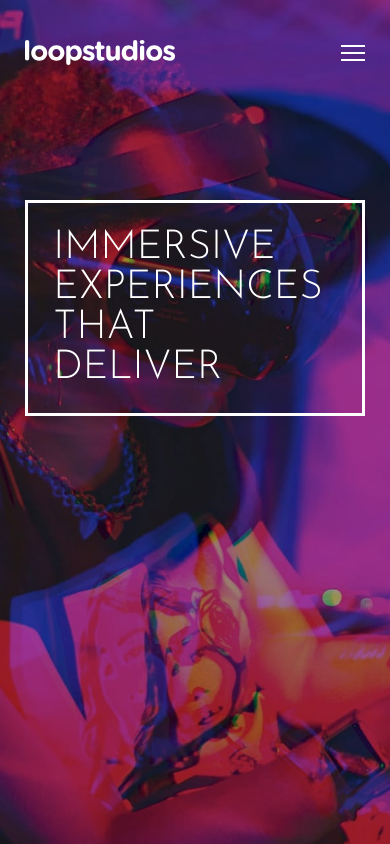
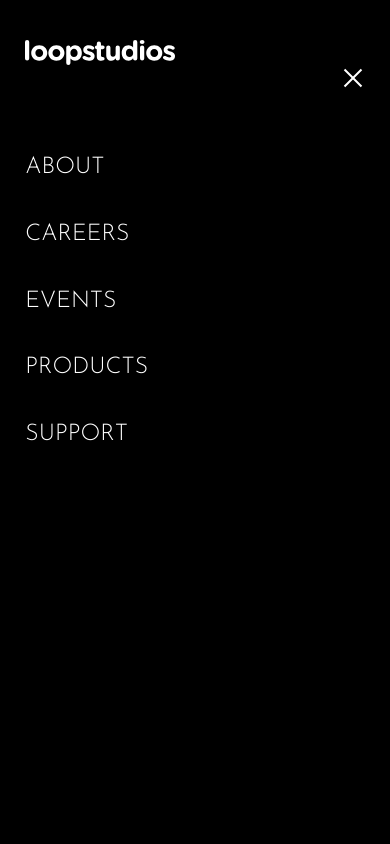
Before and after one commit to saodinh/fem-loopstudio-landing-page, a plain HTML site: page index.html in a window 390 px wide. Both pictures are taken after a click on the button 352 px from the left and 52 px from the top of the page. Shown: the top 844 px of the page. Drawn offline with Linux system fonts and the light colour scheme.

Commit message:
add hamburger menu feature

```diff
--- a/index.html
+++ b/index.html
@@ -26,7 +26,7 @@
                 <button class="hamburger">
                     <img src="./images/icon-hamburger.svg" alt="" />
                 </button>
-                <nav class="nav header-nav active">
+                <nav class="nav header-nav">
                     <ul class="nav-list">
                         <li class="nav-item">
                             <a href="" class="nav-link">About</a>
@@ -44,6 +44,9 @@
                             <a href="" class="nav-link">Support</a>
                         </li>
                     </ul>
+                    <button class="close-mobile-nav">
+                        <img src="./images/icon-close.svg" alt="" />
+                    </button>
                 </nav>
             </div>
         </header>
--- a/scripts.js
+++ b/scripts.js
@@ -0,0 +1,11 @@
+const closeMobileNav = document.querySelector(".close-mobile-nav");
+const openMobileNav = document.querySelector(".hamburger");
+const headerNav = document.querySelector(".header-nav");
+
+openMobileNav.addEventListener("click", () => {
+    headerNav.classList.add("mobile-open");
+});
+
+closeMobileNav.addEventListener("click", () => {
+    headerNav.classList.remove("mobile-open");
+});
--- a/styles.css
+++ b/styles.css
@@ -48,12 +48,6 @@ a {
     max-width: 1110px;
 }
 
-@media (max-width: 700px) {
-    .container {
-        min-width: 330px;
-    }
-}
-
 .container-header {
     display: flex;
     justify-content: space-between;
@@ -74,6 +68,10 @@ a {
     display: none;
 }
 
+.close-mobile-nav {
+    display: none;
+}
+
 .nav-list {
     list-style: none;
     display: flex;
@@ -90,6 +88,51 @@ a {
 .nav-link {
     text-decoration: none;
     color: var(--clr-white);
+}
+
+/* Mobile open */
+
+.logo {
+    z-index: 2;
+}
+
+.header-nav.mobile-open {
+    display: block;
+    position: fixed;
+    top: 0;
+    left: 0;
+    width: 100%;
+    height: 100%;
+    z-index: 1;
+    background-color: black;
+    padding: 15rem 0;
+}
+
+.mobile-open .nav-list {
+    flex-direction: column;
+    width: 87%;
+    margin: 0 auto;
+}
+
+.mobile-open .nav-item {
+    margin-left: 0;
+    margin-bottom: 3rem;
+}
+
+.mobile-open .nav-link {
+    font-family: "Josefin Sans", sans-serif;
+    font-size: 2.3rem;
+    text-transform: uppercase;
+}
+
+.mobile-open .close-mobile-nav {
+    display: block;
+    background-color: transparent;
+    border: none;
+    position: absolute;
+    top: 8%;
+    right: 7%;
+    cursor: pointer;
 }
 
 @media (max-width: 800px) {
@@ -171,7 +214,6 @@ a {
 .section-intro-content {
     position: absolute;
     width: 60%;
-    min-width: 330px;
     padding: 10rem 3rem 3rem 10rem;
     top: 40%;
     right: 0%;
```
